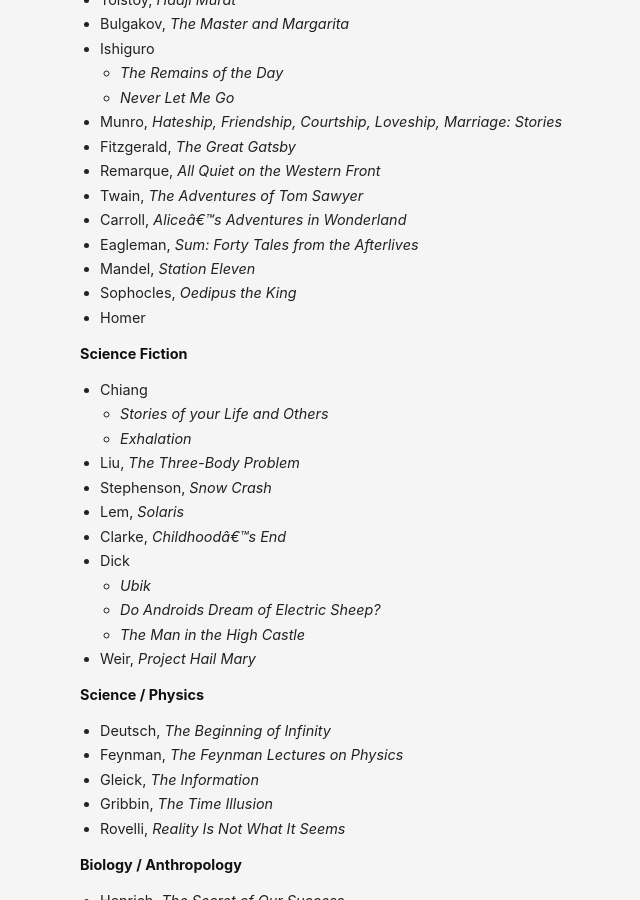
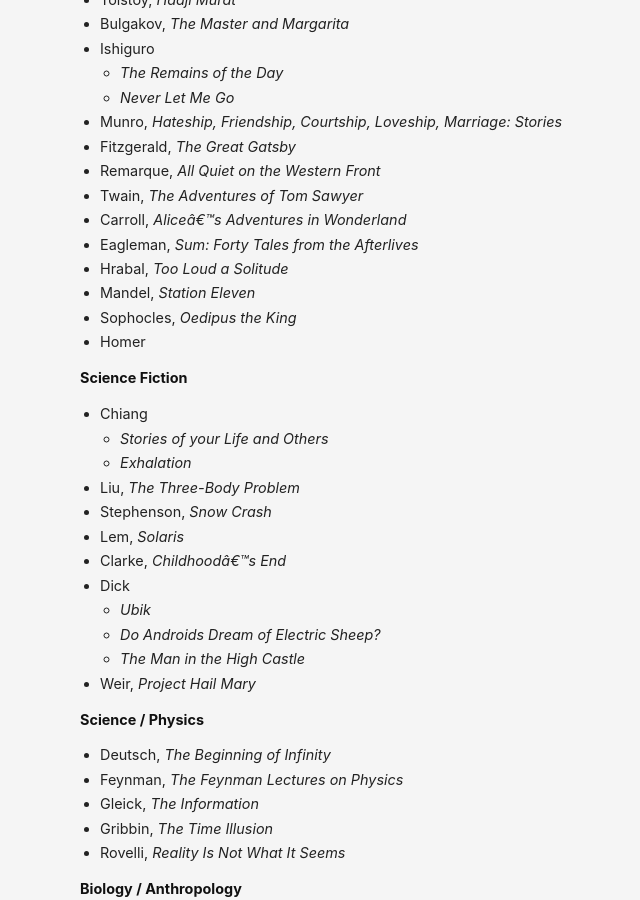
Before and after one commit to danschlz/danschulz.github.io, a Jekyll site: the page built from books.md, in a window 1280 px wide and 900 px high, scrolled down 5085 px. Shown: the whole window, without its empty margins (280-920 px from the left). Built offline with Jekyll 4.4.1, drawn with Linux system fonts in a browser that asks for light colours.

Commit message:
Update books.md

```diff
--- a/books.md
+++ b/books.md
@@ -217,6 +217,7 @@ More books I've read and liked. Jump to:
 - Twain, _The Adventures of Tom Sawyer_
 - Carroll, _Alice's Adventures in Wonderland_
 - Eagleman, _Sum: Forty Tales from the Afterlives_
+- Hrabal, _Too Loud a Solitude_
 - Mandel, _Station Eleven_
 - Sophocles, _Oedipus the King_
 - Homer
```
